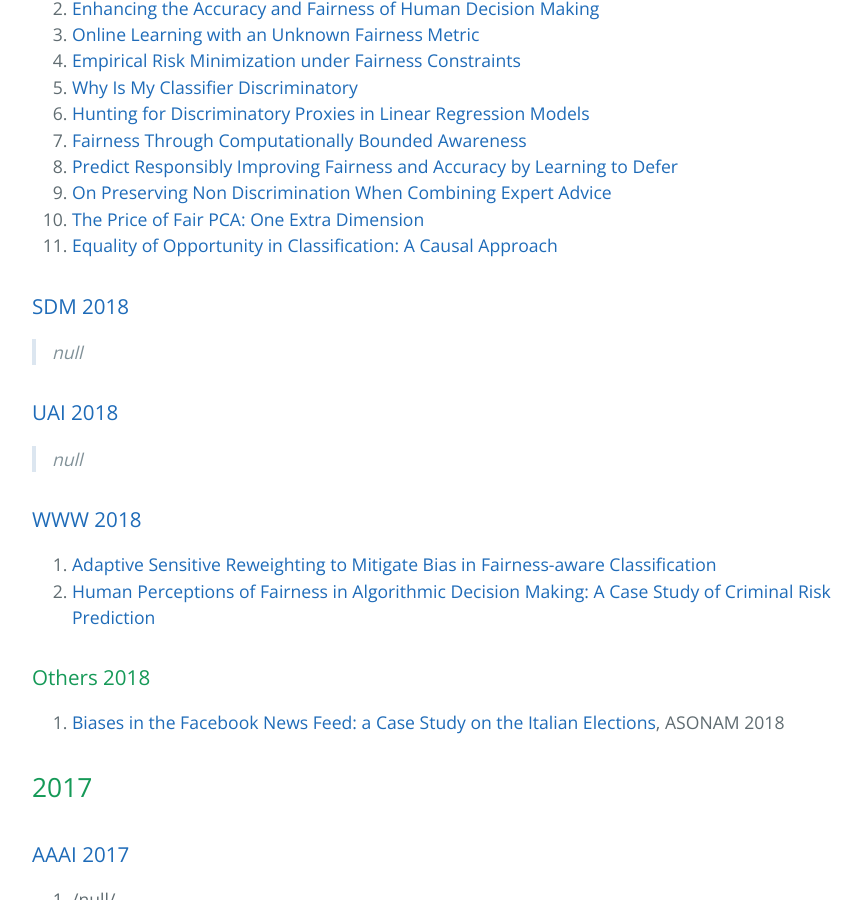
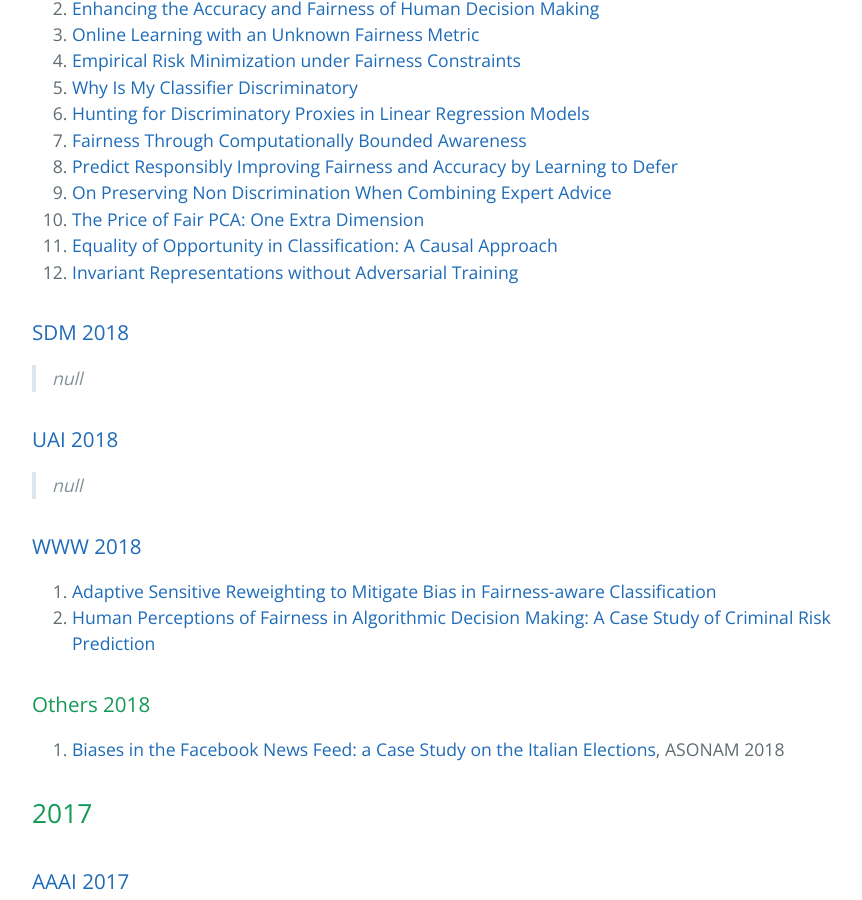
Before and after one commit to minakhan01/FairAI, a Jekyll site: the page built from conference.md, in a window 1280 px wide and 900 px high, scrolled down 5670 px. Shown: the whole window, without its empty margins (192-1054 px from the left). Built offline with Jekyll 4.4.1, drawn with Linux system fonts in a browser that asks for light colours; our own code applies the rules of GitHub Pages for plain Markdown files; some of the changed text lies outside the part shown.

Commit message:
Add two missing paper for NIPS 2017 and 2018

```diff
--- a/conference.md
+++ b/conference.md
@@ -172,6 +172,7 @@ layout: default
 1. [On Preserving Non Discrimination When Combining Expert Advice](http://papers.nips.cc/paper/8058-on-preserving-non-discrimination-when-combining-expert-advice)
 1. [The Price of Fair PCA: One Extra Dimension](http://papers.nips.cc/paper/8294-the-price-of-fair-pca-one-extra-dimension)
 1. [Equality of Opportunity in Classification: A Causal Approach](http://papers.nips.cc/paper/7625-equality-of-opportunity-in-classification-a-causal-approach)
+1. [Invariant Representations without Adversarial Training](https://papers.nips.cc/paper/8122-invariant-representations-without-adversarial-training)
 
 ### [SDM 2018](https://dblp.uni-trier.de/db/conf/sdm/sdm2018.html)
 > *null*
@@ -224,6 +225,7 @@ layout: default
 ### [NIPS 2017](https://dblp.uni-trier.de/db/conf/nips/nips2017.html)
 1. [Satisfying Real-world Goals with Dataset Constraints](http://papers.nips.cc/paper/6316-satisfying-real-world-goals-with-dataset-constraints)
 1. [From Parity to Preference-based Notions of Fairness in Classification](https://papers.nips.cc/paper/6627-from-parity-to-preference-based-notions-of-fairness-in-classification)
+1. [Controllable Invariance through Adversarial Feature Learning](https://papers.nips.cc/paper/6661-controllable-invariance-through-adversarial-feature-learning)
 1. [Avoiding Discrimination through Causal Reasoning](https://papers.nips.cc/paper/6668-avoiding-discrimination-through-causal-reasoning)
 1. [Recycling Privileged Learning and Distribution Matching for Fairness](https://papers.nips.cc/paper/6670-recycling-privileged-learning-and-distribution-matching-for-fairness)
 1. [Beyond Parity: Fairness Objectives for Collaborative Filtering](http://papers.nips.cc/paper/6885-beyond-parity-fairness-objectives-for-collaborative-filtering)
```
